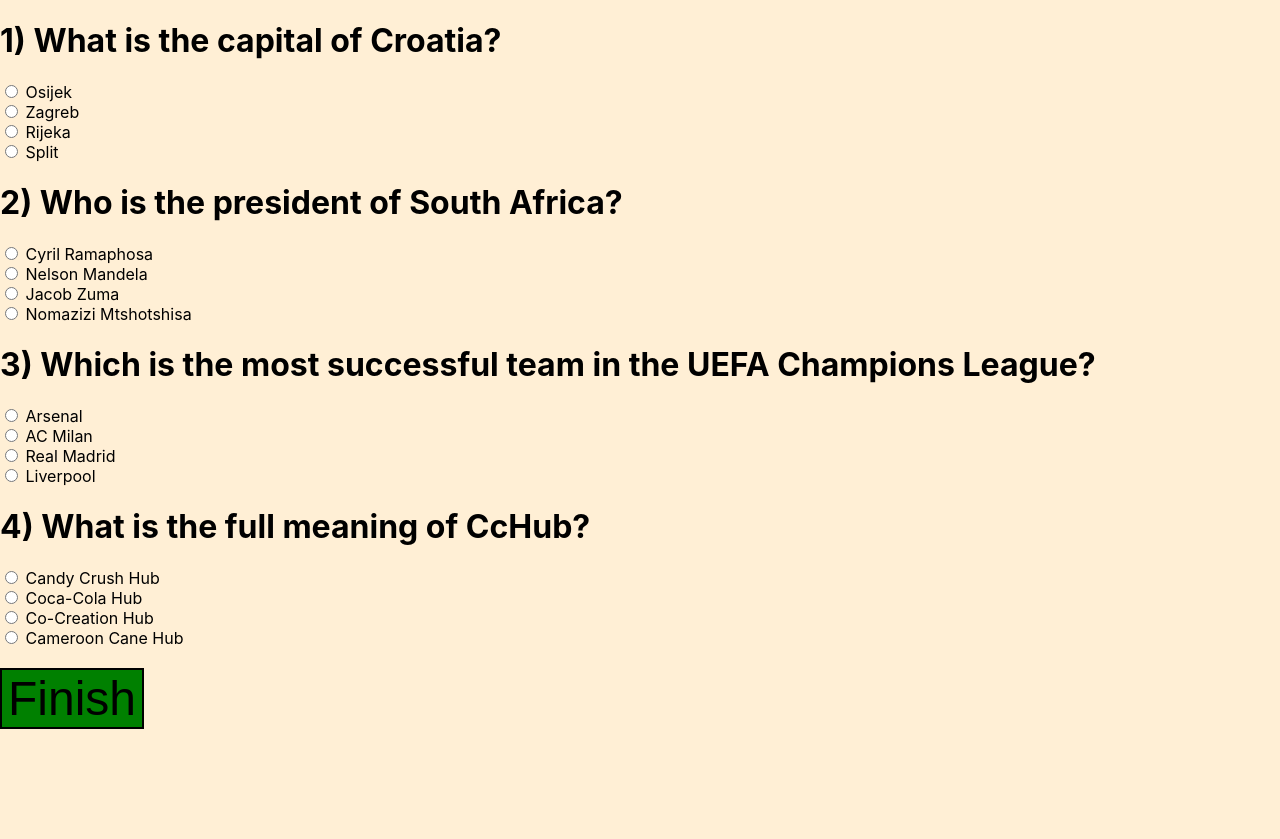
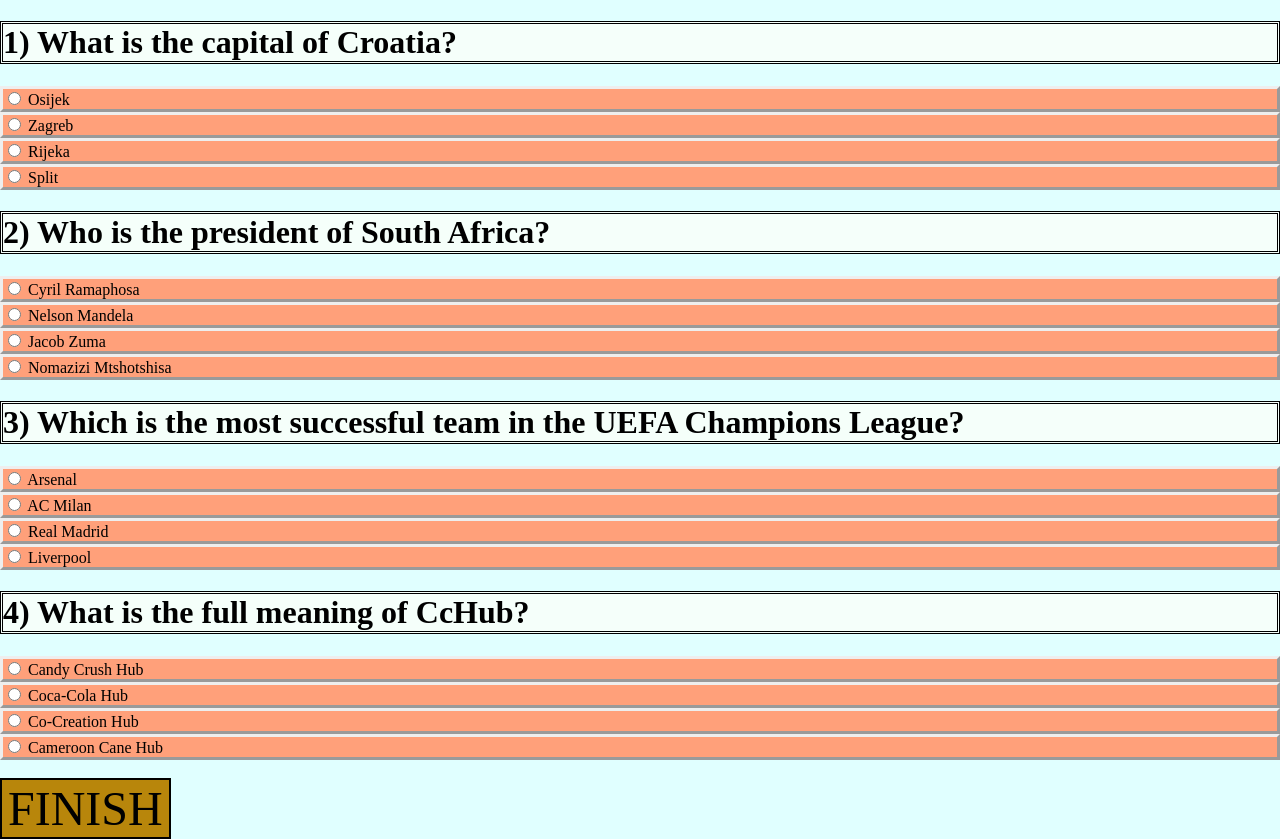
Before and after one commit to danieladeboladada/react-mcq-project, a React (Create React App) app: page / in a window 1280 px wide. Before the commit the page ends 800 px from the top, so only its background shows below. Built offline with nearby package versions, Linux system fonts and the light colour scheme.

Commit message:
formatted page elements style including background colour, border, font-family

```diff
--- a/src/App.css
+++ b/src/App.css
@@ -4,18 +4,26 @@
 
 #start-over {
   display: block;
-  font-size: 3em;
-  background-color: green;
+  font-size: 2em;
+  background-color: darkgoldenrod;
   cursor: pointer;
   border: 2px solid black;
+  font-family:
+    "Times New Roman",
+    Times,
+    serif;
 }
 
 #finish{
   display: block;
   font-size: 3em;
-  background-color: green;
+  background-color: darkgoldenrod;
   cursor: pointer;
   border: 2px solid black;
+  font-family:
+    "Times New Roman",
+    Times,
+    serif;
 }
 
 .App-logo {
--- a/src/App.js
+++ b/src/App.js
@@ -61,7 +61,10 @@
   return (
     <>
       {letters.map(letter => (
-        <div key={q_id + letter} >
+        <div key={q_id + letter} style= {{
+          backgroundColor: "lightsalmon",
+          borderStyle: "outset"
+        }}>
           <input type="radio" id={q_id + letter} name={q_id} value={letter} />
           <label> {options[letter]} </label><br></br>
         </div>
@@ -76,7 +79,12 @@
     <>
       {questions.map(qobject => (
         <div key={qobject.id.toString()} >
-          <h1> {qobject.id}) {qobject.question} </h1>
+          <h1 style= {{
+            backgroundColor: "mintcream",
+            borderStyle: "double"
+          }}>
+            {qobject.id}) {qobject.question}
+          </h1>
           <DisplayQuestionOptions q_id={qobject.id} options={qobject.options} />
         </div>
       ))}
@@ -106,7 +114,10 @@
         {q.map(q_question => (
           <div key={ q_question } >
             <h4 > Question: { q_question } </h4>
-            <h5 > Answer: { incorrect[q_question] } </h5>
+            <h5 style={{
+              backgroundColor: "forestgreen",
+              borderStyle: "none"
+            }} > Answer: { incorrect[q_question] } </h5>
           </div>
         ))}
       </>
@@ -122,7 +133,7 @@
     return (
       <>
         <ComputeScore questions={questions_arr} />
-        <button id="start-over" onClick={() => setSubmit(0)} > Start Over </button>
+        <button id="start-over" onClick={() => setSubmit(0)} > START OVER </button>
       </>
     );
   }
@@ -130,7 +141,7 @@
   return (
     <>
       <DisplayAllQuestions questions={questions_arr} /><br />
-      <button id="finish" onClick={() => setSubmit(1)} > Finish </button>
+      <button id="finish" onClick={() => setSubmit(1)} > FINISH </button>
     </>
   );
 }
--- a/src/index.css
+++ b/src/index.css
@@ -1,9 +1,10 @@
 body {
   margin: 0;
-  background-color: papayawhip;
-  font-family: -apple-system, BlinkMacSystemFont, 'Segoe UI', 'Roboto', 'Oxygen',
-    'Ubuntu', 'Cantarell', 'Fira Sans', 'Droid Sans', 'Helvetica Neue',
-    sans-serif;
+  background-color: lightcyan;
+  font-family:
+    "Times New Roman",
+    Times,
+    serif;
   -webkit-font-smoothing: antialiased;
   -moz-osx-font-smoothing: grayscale;
 }
```
